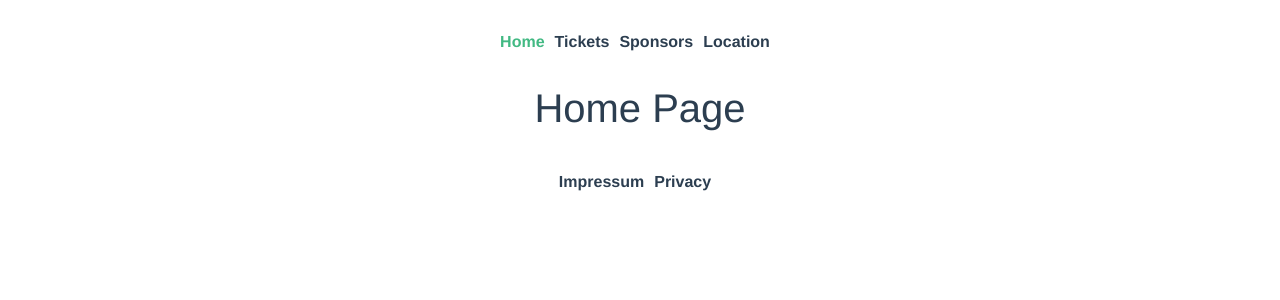
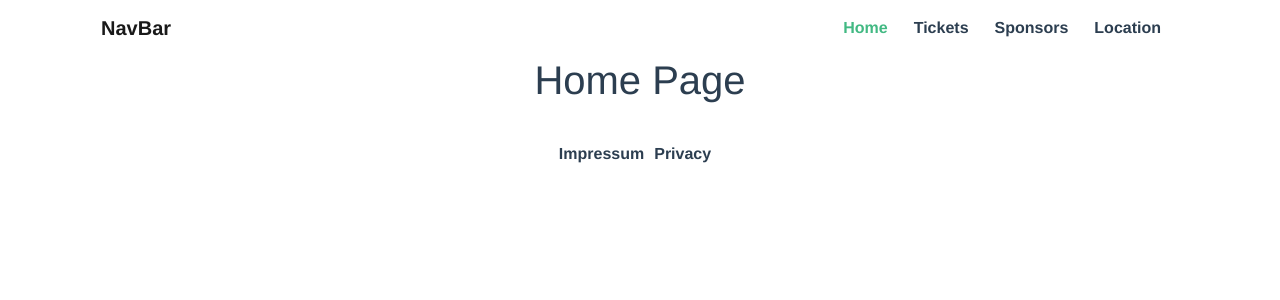
Before and after one commit to haukebri/vuecamp, a Vue app: page / in a window 1280 px wide. Shown: the top 300 px of the page. Built offline with nearby package versions, Linux system fonts and the light colour scheme.

Commit message:
Navigation + Bootstrap

```diff
--- a/src/App.vue
+++ b/src/App.vue
@@ -1,11 +1,6 @@
 <template>
   <div id="app">
-    <nav id="nav">
-      <router-link to="/">Home</router-link>
-      <router-link to="/tickets">Tickets</router-link>
-      <router-link to="/sponsors">Sponsors</router-link>
-      <router-link to="/location">Location</router-link>
-    </nav>
+    <vc-navbar></vc-navbar>
     <router-view />
 
     <footer>
@@ -16,6 +11,16 @@
     </footer>
   </div>
 </template>
+
+<script>
+import Navbar from "./components/Navbar";
+
+export default {
+  components: {
+    "vc-navbar": Navbar
+  }
+};
+</script>
 
 <style lang="scss">
 #app {
--- /dev/null
+++ b/src/assets/custom.scss
@@ -0,0 +1,12 @@
+// custom.scss
+
+$blue:    #3375ec;
+$pink:    #ff6f80;
+$green:   #42b983;
+
+$link-color:  $green;
+$body-color:  #2c3e50;
+
+
+@import '~bootstrap/scss/bootstrap.scss';
+@import '~bootstrap-vue/src/index.scss';
--- /dev/null
+++ b/src/components/Navbar.vue
@@ -0,0 +1,67 @@
+<template>
+  <div class="navbar-wrap">
+    <div class="container">
+      <div class="row">
+        <div class="col-xl-12">
+          <b-navbar toggleable="lg">
+            <b-navbar-brand href="#">NavBar</b-navbar-brand>
+            <b-navbar-toggle target="nav-collapse"></b-navbar-toggle>
+            <b-collapse id="nav-collapse" is-nav class="justify-content-end">
+              <b-navbar-nav>
+                <b-nav-item href="#"
+                  ><router-link to="/">Home</router-link></b-nav-item
+                >
+                <b-nav-item href="#"
+                  ><router-link to="/tickets">Tickets</router-link></b-nav-item
+                >
+                <b-nav-item href="#"
+                  ><router-link to="/sponsors"
+                    >Sponsors</router-link
+                  ></b-nav-item
+                >
+                <b-nav-item href="#"
+                  ><router-link to="/location"
+                    >Location</router-link
+                  ></b-nav-item
+                >
+              </b-navbar-nav>
+            </b-collapse>
+          </b-navbar>
+        </div>
+      </div>
+    </div>
+  </div>
+</template>
+
+<script>
+export default {
+  name: "vc-navbar",
+
+  data: function() {
+    return {};
+  }
+};
+</script>
+
+<style scoped lang="scss">
+@import "../assets/custom.scss";
+@import "~bootstrap/scss/functions";
+@import "~bootstrap/scss/variables";
+
+.navbar-wrap {
+  background-color: $white;
+  a {
+    font-weight: bold;
+    color: $body-color;
+    padding-right: 10px;
+    text-decoration: none;
+    transition: color 0.25s ease-in-out;
+    &.router-link-exact-active {
+      color: $green;
+    }
+    &:hover {
+      color: $green;
+    }
+  }
+}
+</style>
--- a/src/main.js
+++ b/src/main.js
@@ -3,8 +3,8 @@ import App from "./App.vue";
 import router from "./router";
 import BootstrapVue from "bootstrap-vue";
 
-import "bootstrap/dist/css/bootstrap.css";
-import "bootstrap-vue/dist/bootstrap-vue.css";
+import "./assets/custom.scss";
+
 
 Vue.use(BootstrapVue);
 
```
